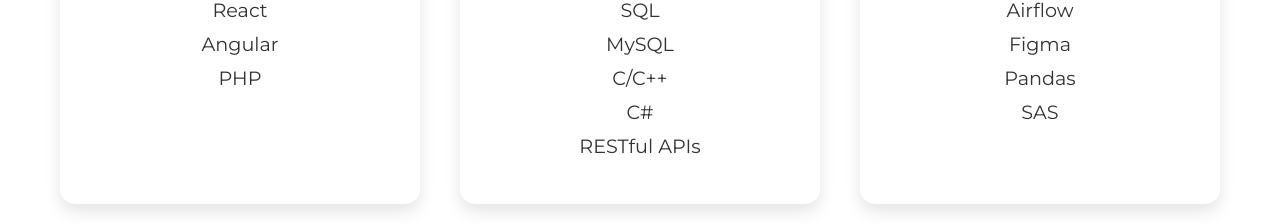
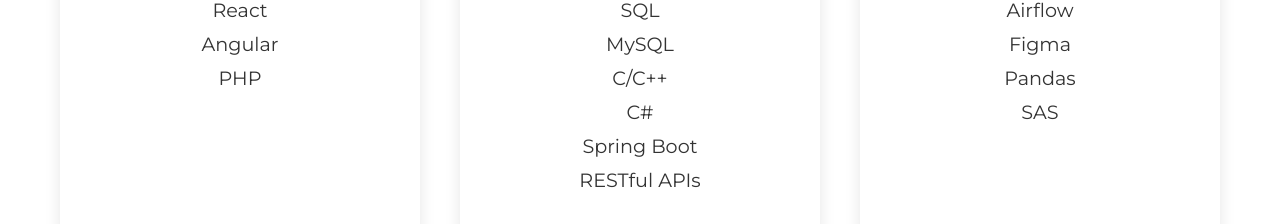
Before and after one commit to pomelohoho/Portfolio, a React (Create React App) app: page / in a window 1280 px wide. Shown: the part 2374-2598 px from the top of the page. Built offline with nearby package versions, Linux system fonts and the light colour scheme.

Commit message:
Skills added

```diff
--- a/src/components/Skills.js
+++ b/src/components/Skills.js
@@ -35,6 +35,7 @@
             <li>MySQL</li>
             <li>C/C++</li>
             <li>C#</li>
+            <li>Spring Boot</li>
             <li>RESTful APIs</li>
           </ul>
         </div>
```
